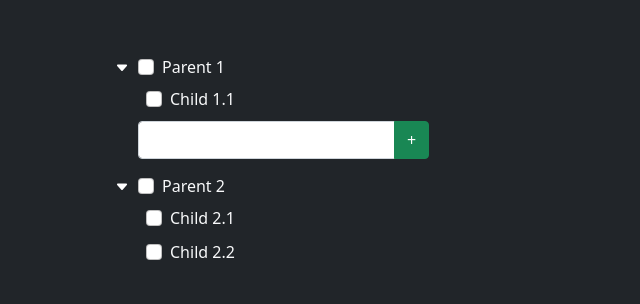
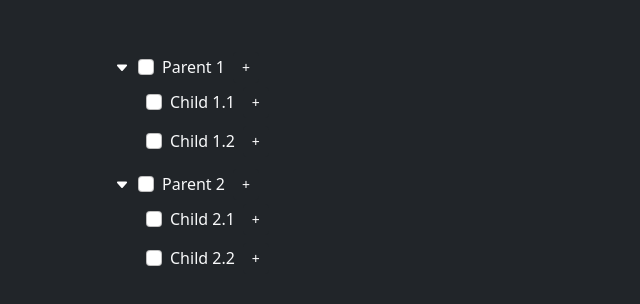
Before and after one commit to bunnyBites/checked-tree, a React (Vite) app: page / in a window 1280 px wide. Shown: the top 304 px of the page, without its empty margins (0-640 px from the left). Built offline with nearby package versions, Linux system fonts and the light colour scheme.

Commit message:
add add sub node functionality
add minor issue fix as well

```diff
--- a/src/components/treeDisplay/checkboxInput/CheckboxInput.component.tsx
+++ b/src/components/treeDisplay/checkboxInput/CheckboxInput.component.tsx
@@ -33,9 +33,40 @@ export const CheckboxInput: React.FC<CheckboxInputPropsVO> = (
     );
   };
 
+  const onAddNode = () => {
+    if (!treeViewContext) return;
+
+    const clonedCurrentNode = { ...currentNode };
+
+    const newChildNode: TreeNodeVO = {
+      id: clonedCurrentNode.id + 20,
+      name: "",
+      isEditMode: true,
+      children: [],
+      indeterminate: false,
+      isActive: false,
+      parentId: clonedCurrentNode.nodeId,
+
+      // you can use different library to generate unique id
+      nodeId: `${currentNode.name}-${clonedCurrentNode.id + 20}`,
+    };
+
+    clonedCurrentNode.children.push(newChildNode);
+
+    const updatedTreeNodes = TreeDisplayController.updateTreeNode(
+      clonedCurrentNode,
+      treeViewContext?.[0].treeNodes,
+    );
+
+    const dispatch = treeViewContext?.[1];
+
+    onSetTreeNodes(updatedTreeNodes, dispatch);
+  };
+
   return (
     <CheckboxInputView
       isExpanded={isExpanded}
+      onAddNode={onAddNode}
       setIsExpandNode={setIsExpandNode}
       onSelectNode={onSelectNode}
       currentNode={currentNode}
--- a/src/components/treeDisplay/checkboxInput/CheckboxInput.component.view.tsx
+++ b/src/components/treeDisplay/checkboxInput/CheckboxInput.component.view.tsx
@@ -1,18 +1,20 @@
+import { useEffect, useRef } from "react";
 import clsx from "clsx";
 import { TreeNodeVO } from "../../../data/model/treeDisplay/TreeDisplay.model";
-import { useEffect, useRef } from "react";
 
 type CheckboxInputViewPropsVO = {
   currentNode: TreeNodeVO;
   onSelectNode: (isSelected: boolean, selectedNode: TreeNodeVO) => void;
   isExpanded: boolean;
   setIsExpandNode: (isExpanded: boolean) => void;
+  onAddNode: () => void;
 };
 
 export const CheckboxInputView: React.FC<CheckboxInputViewPropsVO> = (
   props: CheckboxInputViewPropsVO,
 ) => {
-  const { currentNode, onSelectNode, isExpanded, setIsExpandNode } = props;
+  const { currentNode, onSelectNode, isExpanded, setIsExpandNode, onAddNode } =
+    props;
 
   const checkboxRef = useRef<HTMLInputElement | null>(null);
 
@@ -40,6 +42,7 @@ export const CheckboxInputView: React.FC<CheckboxInputViewPropsVO> = (
   return (
     <>
       {!!currentNode.children.length && renderExpandCollapseBtn()}
+      <div className="d-flex align-items-center">
         <div
           className={clsx("form-check", {
             "ms-2": !currentNode.children.length,
@@ -63,6 +66,14 @@ export const CheckboxInputView: React.FC<CheckboxInputViewPropsVO> = (
             {currentNode.name}
           </label>
         </div>
+        <button
+          onClick={onAddNode}
+          type="button"
+          className="btn btn-dark btn-sm ms-2"
+        >
+          +
+        </button>
+      </div>
     </>
   );
 };
--- a/src/components/treeDisplay/nodeInput/NodeInput.component.view.tsx
+++ b/src/components/treeDisplay/nodeInput/NodeInput.component.view.tsx
@@ -17,6 +17,7 @@ export const NodeInputView: React.FC<NodeInputPropsVO> = (
       <input
         type="text"
         maxLength={12}
+        autoFocus
         className="form-control"
         name={currentNode.nodeId}
         onChange={(event) => {
--- a/src/data/constants/treeDisplay/TreeDisplay.const.ts
+++ b/src/data/constants/treeDisplay/TreeDisplay.const.ts
@@ -18,7 +18,7 @@ export const TREE_DISPLAY_MOCK: Array<TreeNodeVO> = [
         id: 3,
         name: "Child 1.2",
         isActive: false,
-        isEditMode: true,
+        isEditMode: false,
         indeterminate: false,
         children: [],
       },
```
Lines whose indentation alone changed are shown as unchanged.
